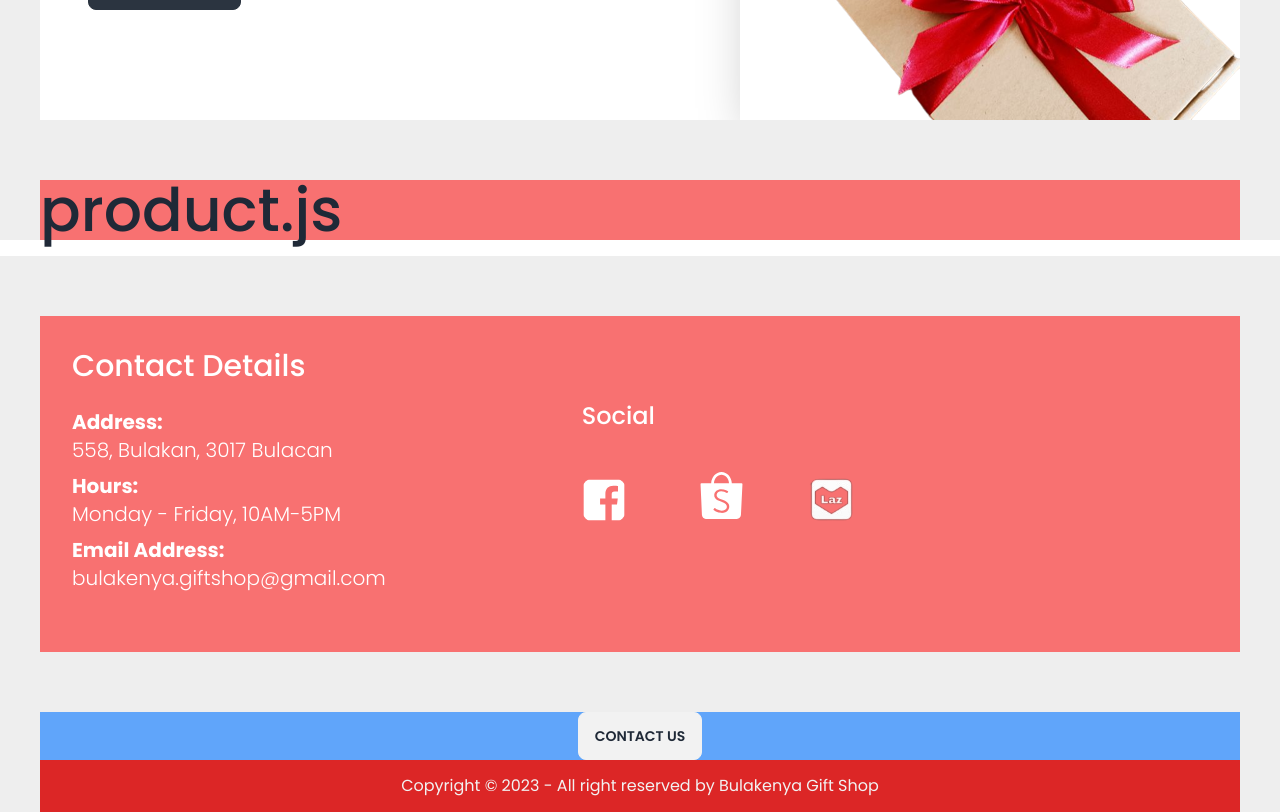
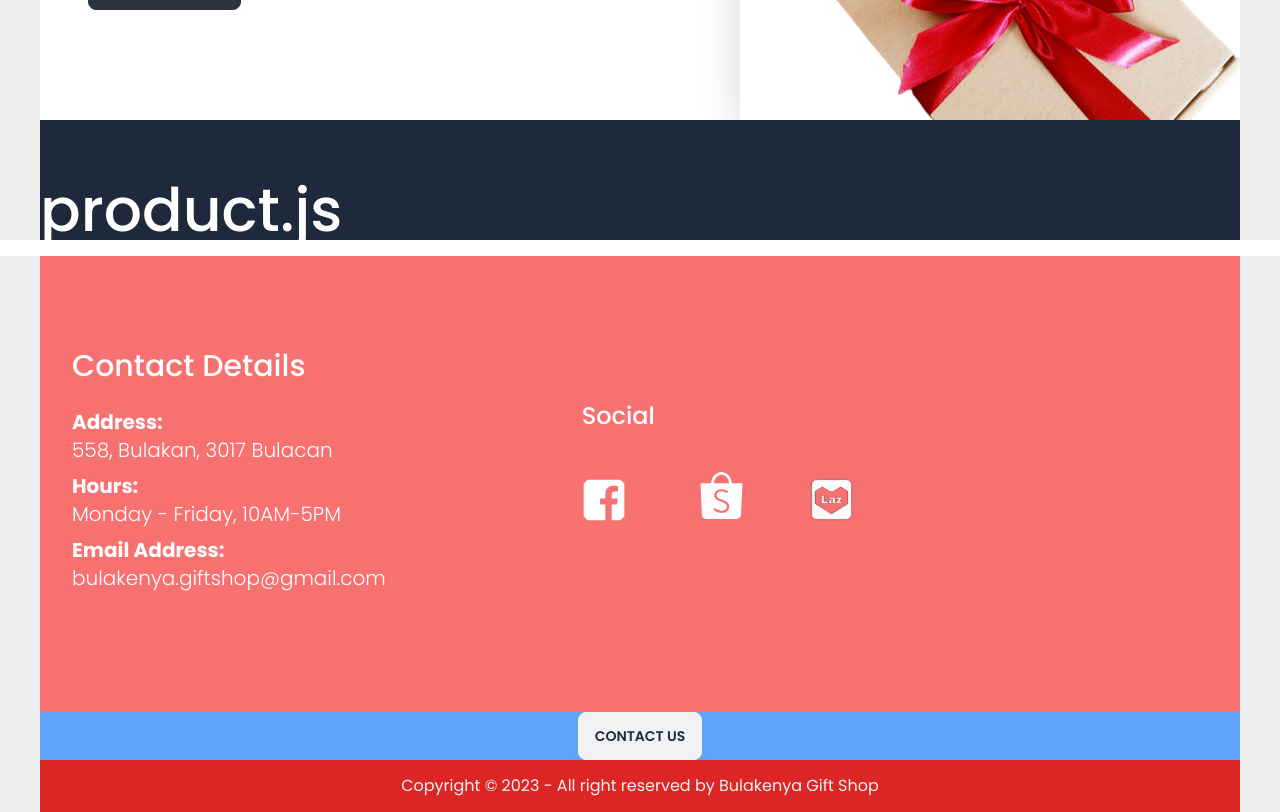
Before and after one commit to jayelemar/Bulakenya-Gift-Shop-v3, a React (Create React App) app: page / in a window 1280 px wide. Shown: the part 440-1252 px from the top of the page. Built offline with nearby package versions, Linux system fonts and the light colour scheme.

Commit message:
build: redux toolkit setup

```diff
--- a/src/pages/about/About.js
+++ b/src/pages/about/About.js
@@ -8,7 +8,7 @@ const About = () => {
   return (
     <div>
         <section id='about'>
-            <div style={{ height: '60px' }}></div>
+            <div style={{ height: '60px' }} className='container bg-red-400'></div>
             <div className={`container ${styles.about}`}>
                 <h4>Contact Details</h4>
                 <div className={styles.desc}>
--- a/src/pages/about/About.module.scss
+++ b/src/pages/about/About.module.scss
@@ -28,24 +28,27 @@
             }
 
             .icons {
-                @apply flex w-full justify-start items-center p-3;
+                @apply flex w-full justify-start items-center p-3 hover:cursor-default;
 
                 a {
                     .facebook {
-                        @apply rounded-full text-white mx-1;
+                        @apply rounded-full text-white mx-1 hover:cursor-pointer;
                     }
                 }
 
                 a {
+                    @apply hover:cursor-default;
                     .shopee {
-                        @apply text-white relative bottom-1 mx-6 md:mx-16 my-4;
+                        @apply text-white relative bottom-1 mx-6 md:mx-16 my-4 hover:cursor-pointer;
                     }
                 }
 
                 a {
                     img {
+                        @apply hover:cursor-pointer;
+
                         .lazada {
-                            @apply w-full h-full;
+                            @apply w-full h-full hover:cursor-pointer;
                         }
                     }
                 }
--- a/src/pages/contact/Contact.js
+++ b/src/pages/contact/Contact.js
@@ -46,7 +46,7 @@ const Contact = () => {
 
     return (
         <section id='contact'>
-            <div style={{ height: '60px' }}></div>
+            <div style={{ height: '60px' }} className='bg-red-400 container'></div>
             <div className="container flex justify-center items-center bg-blue-400 ">
                 <button className="btn"
                     onClick={openModal}>
--- a/src/pages/products/Products.js
+++ b/src/pages/products/Products.js
@@ -1,11 +1,12 @@
 import React from 'react'
+import styles from './Products.module.scss'
 
 const Products = () => {
   return (
     <section id='products'>
-      <div style={{ height: '60px' }}></div>
-      <div className="container bg-red-400">
-        <h1>product.js</h1>
+      <div style={{ height: '60px' }} className='container bg-slate-800'></div>
+      <div className="container bg-slate-800">
+        <h1 className='text-white'>product.js</h1>
       </div>
     </section>
   )
--- /dev/null
+++ b/src/redux/features/data/dataSlice.js
@@ -0,0 +1,15 @@
+import { createSlice } from '@reduxjs/toolkit'
+
+const initialState = {
+    name: "John Doe Redux",
+}
+
+const dataSlice = createSlice({
+    name: "data",
+    initialState,
+    reducers: {}
+});
+
+export const {} = dataSlice.actions
+
+export default dataSlice.reducer
```
Also changed, not shown: src/pages/products/Products.module.scss (added), src/redux/store.js (added).
